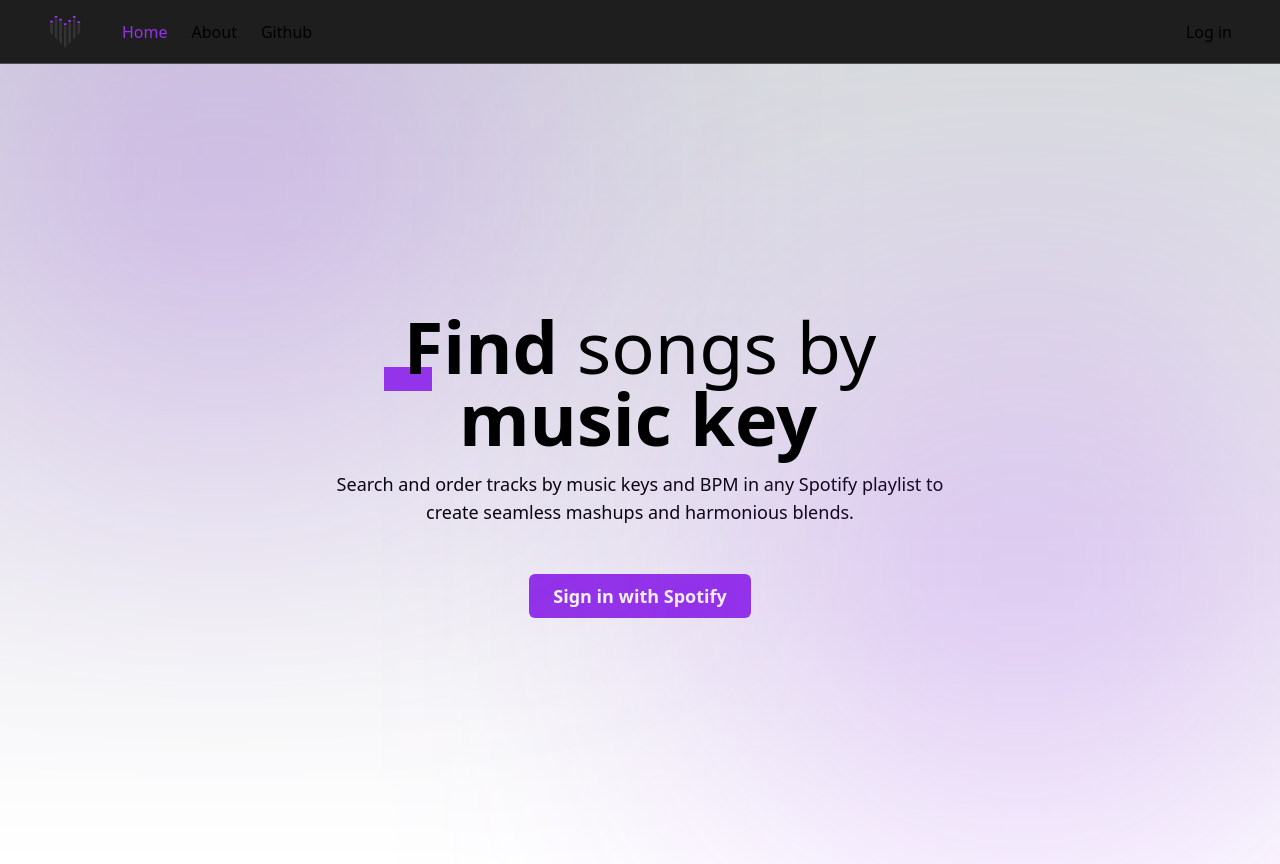
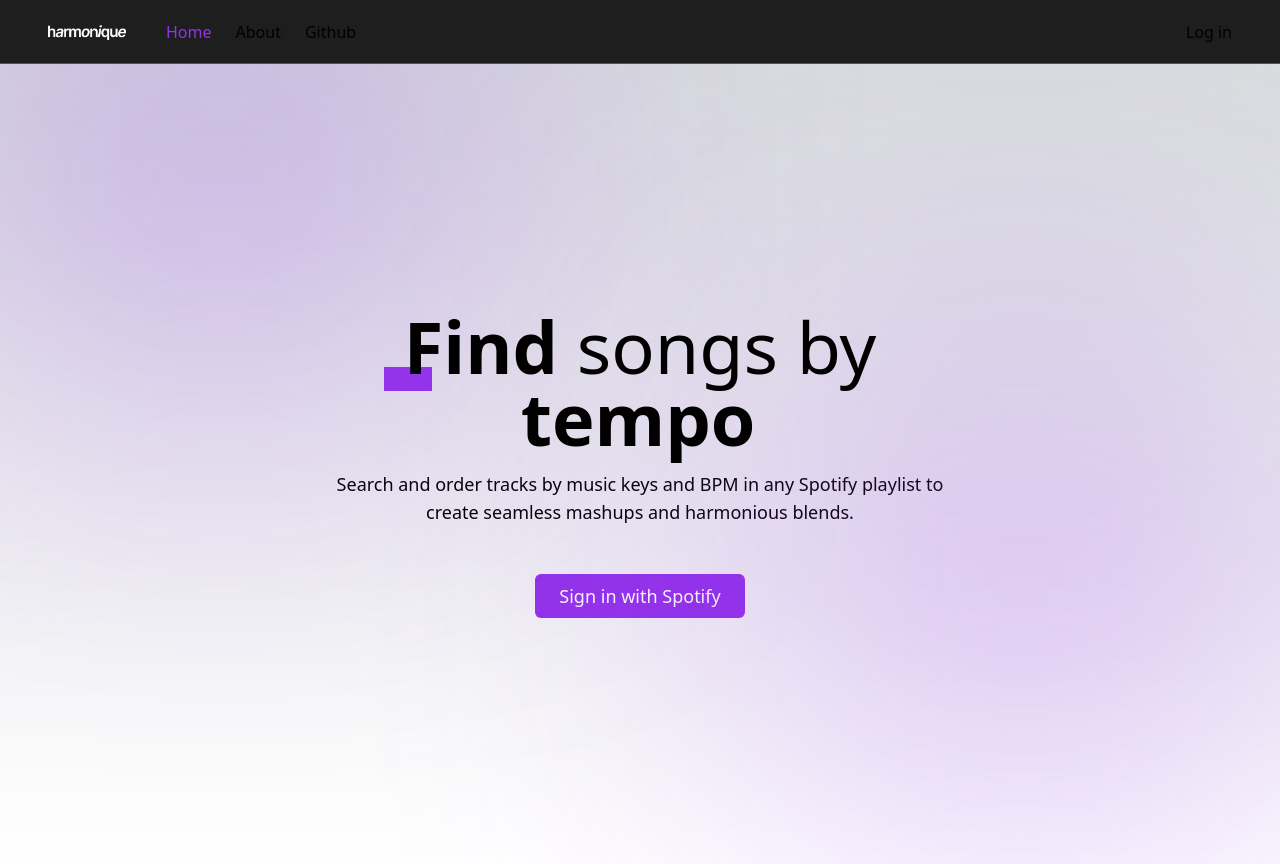
Before and after one commit to quentingrchr/harmonique, a Next.js app: page / in a window 1280 px wide. Built offline with nearby package versions, Linux system fonts and the light colour scheme; no server answers.

Commit message:
update logo

```diff
--- a/src/components/pages/home/home-page/home-page.tsx
+++ b/src/components/pages/home/home-page/home-page.tsx
@@ -29,7 +29,7 @@
           </div>
           <Button
             size="lg"
-            className="font-bold m-auto"
+            className="m-auto"
             onClick={() => signIn("spotify")}
           >
             Sign in with Spotify
--- a/src/components/pages/home/home-page/main-title.tsx
+++ b/src/components/pages/home/home-page/main-title.tsx
@@ -4,7 +4,7 @@
 
 export default function MainTitle() {
   const textIndex = useMotionValue(0);
-  const texts = ["tempo", "music key", "harmonique"];
+  const texts = ["music key", "tempo", "harmonique"];
   const baseText = useTransform(textIndex, (latest) => texts[latest] || "");
   const count = useMotionValue(0);
   const rounded = useTransform(count, (latest) => Math.round(latest));
--- a/src/components/shared/header/header.tsx
+++ b/src/components/shared/header/header.tsx
@@ -1,7 +1,7 @@
 "use client";
 import * as DropdownMenu from "@radix-ui/react-dropdown-menu";
 import { Session } from "next-auth";
-import { default as Image } from "next/image";
+import Image from "next/image";
 import NextLink from "next/link";
 import Navigation from "./navigation";
 import Search from "./search";
@@ -25,7 +25,14 @@
       {/* Left side */}
       <div className="flex justify-between items-center gap-10">
         <NextLink href="/" passHref>
-          <Image src="/logo.png" alt="logo" height={34} width={34} />
+          <Image
+            src="/logo-harmonique.png"
+            alt="logo"
+            className="translate-y-[1px]"
+            objectFit="contain"
+            width={78}
+            height={12}
+          />
         </NextLink>
         <div className="flex items-center">
           <Navigation />
```
Also changed, not shown: public/logo-harmonique.png (added).
